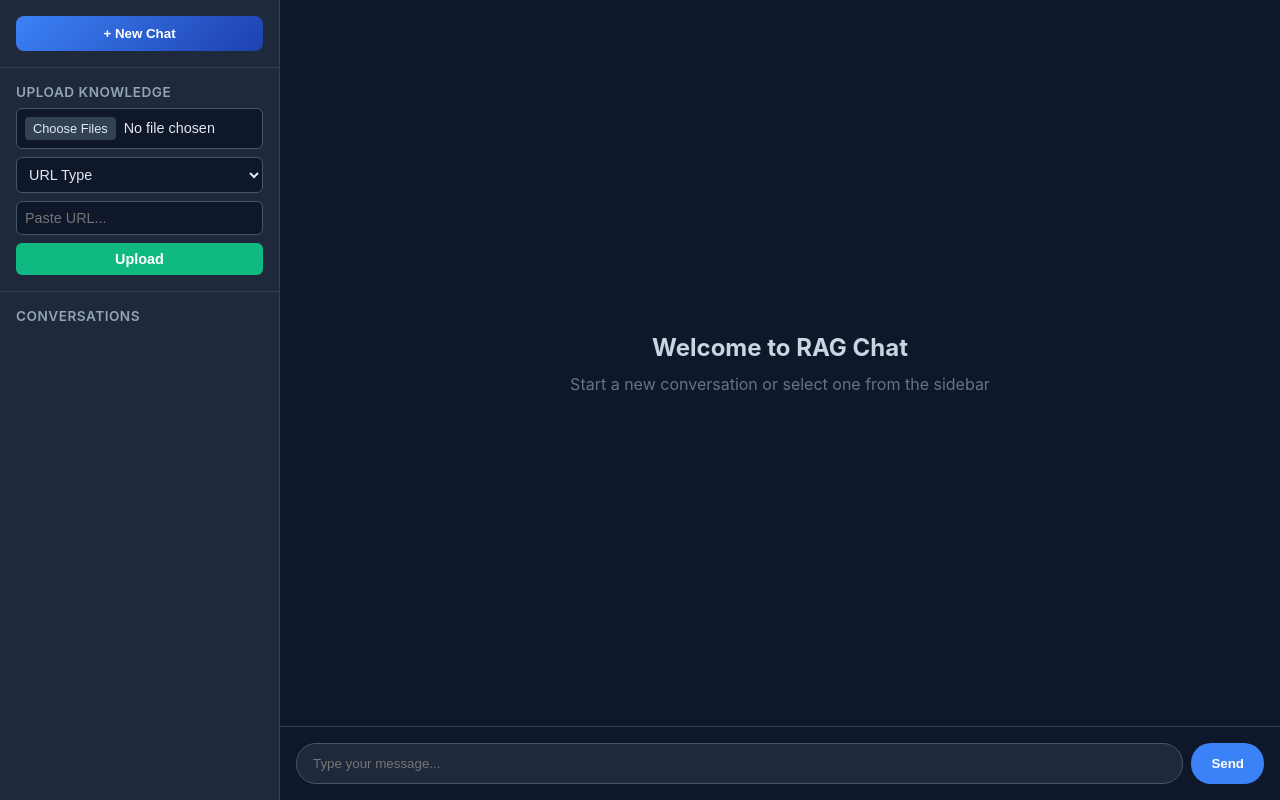
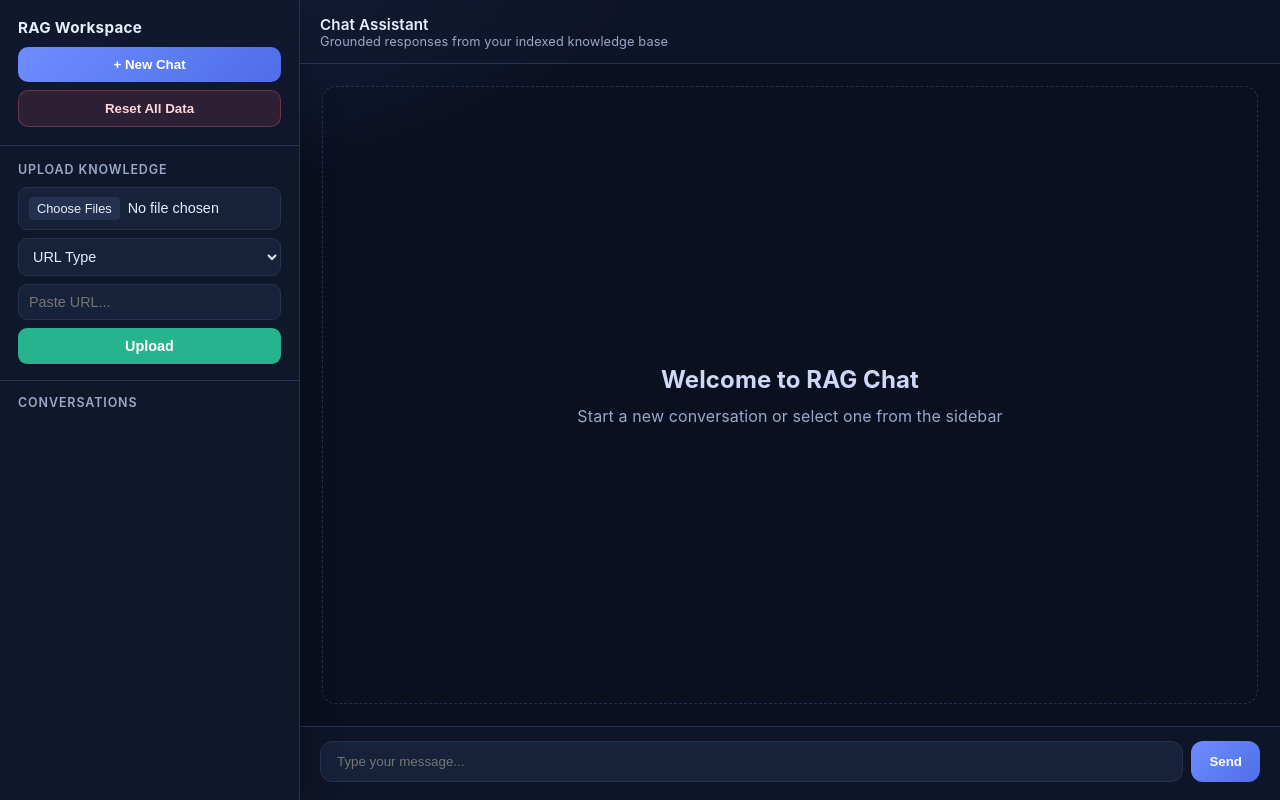
Before and after one commit to Abhishek05-mavrick/Agentic-Knowledge-Retrieval-Platform, a Flask app: template templates/chat.html in a window 1280 px wide. Run offline with Flask 3, Linux system fonts and the light colour scheme; the template is opened without the code that fills it, so the values that code supplies are empty; some libraries are stand-ins or nearby versions.

Commit message:
final changes

```diff
--- a/templates/chat.html
+++ b/templates/chat.html
@@ -11,60 +11,109 @@
             box-sizing: border-box;
         }
 
+        :root {
+            --bg: #0b1020;
+            --surface: #11182d;
+            --surface-2: #16213a;
+            --border: #27324d;
+            --text: #e8eefc;
+            --muted: #9ba8c7;
+            --primary: #6d8dff;
+            --primary-2: #4f6ee7;
+            --success: #26b38d;
+            --danger: #de5b66;
+            --shadow: 0 12px 36px rgba(0, 0, 0, 0.28);
+        }
+
         body {
             font-family: -apple-system, BlinkMacSystemFont, 'Segoe UI', Roboto, sans-serif;
-            background: #0f172a;
-            color: #e2e8f0;
+            background: radial-gradient(1200px 600px at 10% -10%, #1a2850 0%, transparent 45%), var(--bg);
+            color: var(--text);
             display: flex;
             height: 100vh;
             overflow: hidden;
+            letter-spacing: 0.1px;
         }
 
         .sidebar {
-            width: 280px;
-            background: #1e293b;
-            border-right: 1px solid #334155;
+            width: 300px;
+            background: rgba(17, 24, 45, 0.92);
+            backdrop-filter: blur(8px);
+            border-right: 1px solid var(--border);
             display: flex;
             flex-direction: column;
             overflow-y: auto;
+            box-shadow: var(--shadow);
         }
 
         .sidebar-header {
-            padding: 16px;
-            border-bottom: 1px solid #334155;
+            padding: 18px;
+            border-bottom: 1px solid var(--border);
+            display: flex;
+            flex-direction: column;
+            gap: 10px;
+        }
+
+        .brand-title {
+            font-size: 0.95rem;
+            font-weight: 700;
+            color: var(--text);
+            letter-spacing: 0.3px;
+        }
+
+        .actions-row {
+            display: grid;
+            grid-template-columns: 1fr;
+            gap: 8px;
         }
 
         .new-chat-btn {
             width: 100%;
             padding: 10px 14px;
-            background: linear-gradient(135deg, #3b82f6, #1e40af);
+            background: linear-gradient(135deg, var(--primary), var(--primary-2));
             color: white;
             border: none;
-            border-radius: 8px;
+            border-radius: 10px;
             cursor: pointer;
             font-weight: 600;
-            transition: all 0.2s;
+            transition: transform 0.2s, opacity 0.2s;
         }
 
-        .new-chat-btn:hover {
-            opacity: 0.9;
+        .reset-btn {
+            width: 100%;
+            padding: 10px 14px;
+            background: rgba(222, 91, 102, 0.15);
+            color: #ffd7da;
+            border: 1px solid rgba(222, 91, 102, 0.35);
+            border-radius: 10px;
+            cursor: pointer;
+            font-weight: 600;
+            transition: transform 0.2s, background 0.2s;
+        }
+
+        .new-chat-btn:hover,
+        .reset-btn:hover {
             transform: translateY(-1px);
         }
 
+        .reset-btn:hover {
+            background: rgba(222, 91, 102, 0.22);
+        }
+
         .upload-section {
-            padding: 16px;
-            border-bottom: 1px solid #334155;
+            padding: 16px 18px;
+            border-bottom: 1px solid var(--border);
             display: flex;
             flex-direction: column;
-            gap: 8px;
+            gap: 10px;
         }
 
         .upload-label {
-            font-size: 0.85rem;
+            font-size: 0.78rem;
             font-weight: 600;
             text-transform: uppercase;
-            letter-spacing: 0.5px;
-            color: #94a3b8;
+            letter-spacing: 0.9px;
+            color: var(--muted);
         }
 
         .upload-inputs {
@@ -76,17 +125,25 @@
         input[type="file"],
         input[type="url"],
         select {
-            padding: 8px;
-            border-radius: 6px;
-            border: 1px solid #475569;
-            background: #0f172a;
-            color: #e2e8f0;
+            padding: 9px 10px;
+            border-radius: 9px;
+            border: 1px solid var(--border);
+            background: var(--surface-2);
+            color: var(--text);
             font-size: 0.9rem;
+            outline: none;
+            transition: border-color 0.2s;
+        }
+
+        input[type="file"]:focus,
+        input[type="url"]:focus,
+        select:focus {
+            border-color: var(--primary);
         }
 
         input[type="file"]::file-selector-button {
-            background: #334155;
-            color: #e2e8f0;
+            background: #24314f;
+            color: var(--text);
             border: none;
             padding: 4px 8px;
             border-radius: 4px;
@@ -96,15 +153,15 @@
         }
 
         .upload-btn {
-            padding: 8px 12px;
-            background: #10b981;
+            padding: 10px 12px;
+            background: var(--success);
             color: white;
             border: none;
-            border-radius: 6px;
+            border-radius: 9px;
             cursor: pointer;
             font-weight: 600;
             font-size: 0.9rem;
-            transition: all 0.2s;
+            transition: opacity 0.2s;
         }
 
         .upload-btn:hover {
@@ -112,26 +169,26 @@
         }
 
         .threads-label {
-            padding: 16px 16px 8px;
-            font-size: 0.85rem;
+            padding: 14px 18px 8px;
+            font-size: 0.78rem;
             font-weight: 600;
             text-transform: uppercase;
-            letter-spacing: 0.5px;
-            color: #94a3b8;
+            letter-spacing: 0.9px;
+            color: var(--muted);
         }
 
         .threads-list {
             flex: 1;
             overflow-y: auto;
-            padding: 8px;
+            padding: 8px 10px 12px;
         }
 
         .thread-item {
             padding: 12px 14px;
             margin-bottom: 6px;
-            background: #0f172a;
-            border: 1px solid transparent;
-            border-radius: 8px;
+            background: rgba(16, 24, 44, 0.55);
+            border: 1px solid rgba(39, 50, 77, 0.55);
+            border-radius: 10px;
             cursor: pointer;
             transition: all 0.2s;
             text-align: left;
@@ -157,23 +214,45 @@
 
         .thread-time {
             font-size: 0.8rem;
-            color: #64748b;
+            color: var(--muted);
         }
 
         .main-content {
             flex: 1;
             display: flex;
             flex-direction: column;
-            background: #0f172a;
+            background: transparent;
+        }
+
+        .main-topbar {
+            height: 64px;
+            border-bottom: 1px solid var(--border);
+            display: flex;
+            align-items: center;
+            justify-content: space-between;
+            padding: 0 20px;
+            background: rgba(17, 24, 45, 0.65);
+            backdrop-filter: blur(6px);
+        }
+
+        .main-title {
+            font-size: 0.95rem;
+            font-weight: 600;
+            color: var(--text);
+        }
+
+        .main-subtitle {
+            font-size: 0.8rem;
+            color: var(--muted);
         }
 
         .chat-area {
             flex: 1;
             overflow-y: auto;
-            padding: 20px;
+            padding: 22px;
             display: flex;
             flex-direction: column;
-            gap: 16px;
+            gap: 14px;
         }
 
         .message {
@@ -289,51 +369,52 @@
 
         .assistant .message-content th,
         .assistant .message-content td {
-            border: 1px solid #475569;
+            border: 1px solid #3b4a70;
             padding: 7px;
             text-align: left;
         }
 
         .assistant .message-content th {
-            background: #273449;
+            background: #1b2848;
         }
 
         .assistant .message-content a {
-            color: #93c5fd;
+            color: #a8c1ff;
             text-decoration: underline;
         }
 
         .input-area {
-            padding: 16px;
-            border-top: 1px solid #334155;
+            padding: 14px 20px 18px;
+            border-top: 1px solid var(--border);
             display: flex;
             gap: 8px;
+            background: rgba(17, 24, 45, 0.65);
         }
 
         .input-area input {
             flex: 1;
             padding: 12px 16px;
-            background: #1e293b;
-            border: 1px solid #475569;
-            border-radius: 20px;
-            color: #e2e8f0;
+            background: var(--surface-2);
+            border: 1px solid var(--border);
+            border-radius: 12px;
+            color: var(--text);
             outline: none;
             transition: border-color 0.2s;
         }
 
         .input-area input:focus {
-            border-color: #3b82f6;
+            border-color: var(--primary);
         }
 
         .input-area button {
-            padding: 10px 20px;
-            background: #3b82f6;
+            padding: 10px 18px;
+            background: linear-gradient(135deg, var(--primary), var(--primary-2));
             color: white;
             border: none;
-            border-radius: 20px;
+            border-radius: 12px;
             cursor: pointer;
             font-weight: 600;
-            transition: all 0.2s;
+            transition: opacity 0.2s;
         }
 
         .input-area button:hover {
@@ -347,37 +428,47 @@
             height: 100%;
             flex-direction: column;
             gap: 12px;
-            color: #64748b;
+            color: var(--muted);
+            border: 1px dashed rgba(59, 76, 118, 0.55);
+            border-radius: 14px;
+            background: rgba(12, 19, 36, 0.45);
         }
 
         .empty-state h2 {
-            color: #cbd5e1;
+            color: #cfd9f5;
         }
 
         .status-msg {
             padding: 8px 12px;
-            border-radius: 6px;
+            border-radius: 8px;
             font-size: 0.9rem;
             margin: 0 0 8px;
+            border: 1px solid transparent;
         }
 
         .status-msg.success {
-            background: rgba(16, 185, 129, 0.2);
-            color: #a7f3d0;
+            background: rgba(38, 179, 141, 0.2);
+            color: #baf6e5;
+            border-color: rgba(38, 179, 141, 0.35);
         }
 
         .status-msg.error {
-            background: rgba(239, 68, 68, 0.2);
-            color: #fecaca;
+            background: rgba(222, 91, 102, 0.2);
+            color: #ffd5d9;
+            border-color: rgba(222, 91, 102, 0.38);
         }
 
         @media (max-width: 768px) {
             .sidebar {
-                width: 200px;
+                width: 230px;
             }
 
             .message-content {
                 max-width: 90%;
+            }
+
+            .main-topbar {
+                padding: 0 12px;
             }
         }
 
@@ -390,12 +481,12 @@
         }
 
         ::-webkit-scrollbar-thumb {
-            background: #475569;
+            background: #314062;
             border-radius: 4px;
         }
 
         ::-webkit-scrollbar-thumb:hover {
-            background: #64748b;
+            background: #3d4f79;
         }
     </style>
 </head>
@@ -403,7 +494,11 @@
     <!-- Sidebar -->
     <div class="sidebar">
         <div class="sidebar-header">
-            <button class="new-chat-btn" onclick="createNewThread()">+ New Chat</button>
+            <div class="brand-title">RAG Workspace</div>
+            <div class="actions-row">
+                <button class="new-chat-btn" onclick="createNewThread()">+ New Chat</button>
+                <button class="reset-btn" onclick="resetAllData()">Reset All Data</button>
+            </div>
         </div>
 
         <div class="upload-section">
@@ -427,6 +522,13 @@
 
     <!-- Main Chat Area -->
     <div class="main-content">
+        <div class="main-topbar">
+            <div>
+                <div class="main-title">Chat Assistant</div>
+                <div class="main-subtitle">Grounded responses from your indexed knowledge base</div>
+            </div>
+        </div>
+
         <div class="chat-area" id="chatArea">
             <div class="empty-state">
                 <h2>Welcome to RAG Chat</h2>
@@ -494,6 +596,46 @@
                 loadThreads();
             } catch (error) {
                 console.error('Failed to create thread:', error);
+            }
+        }
+
+        async function resetAllData() {
+            const confirmed = window.confirm(
+                'This will permanently delete all chat threads, memory, and vector database content. Continue?'
+            );
+            if (!confirmed) return;
+
+            const statusDiv = document.getElementById('uploadStatus');
+            try {
+                statusDiv.className = 'status-msg';
+                statusDiv.textContent = 'Resetting all data...';
+                statusDiv.style.display = 'block';
+
+                const res = await fetch('/api/reset-all', { method: 'POST' });
+                const data = await res.json();
+
+                if (!res.ok) {
+                    throw new Error(data.message || data.error || 'Failed to reset data');
+                }
+
+                currentThreadId = null;
+                document.getElementById('chatArea').innerHTML = `
+                    <div class="empty-state">
+                        <h2>Workspace Cleared</h2>
+                        <p>All chats and vector data were reset successfully</p>
+                    </div>
+                `;
+
+                statusDiv.className = 'status-msg success';
+                statusDiv.textContent = `✓ ${data.message}`;
+                document.getElementById('uploadFiles').value = '';
+                document.getElementById('uploadUrl').value = '';
+                document.getElementById('urlType').value = '';
+                await loadThreads();
+            } catch (error) {
+                statusDiv.className = 'status-msg error';
+                statusDiv.textContent = `✗ ${error.message}`;
+                statusDiv.style.display = 'block';
             }
         }
 
```
Also changed, not shown: other parts of templates/chat.html (+17 -16 lines), backend/app2.py (+61 -6 lines), requirements.txt (+10 -9 lines), utility/error_handling.py (+13 -6 lines), 1 other file.
